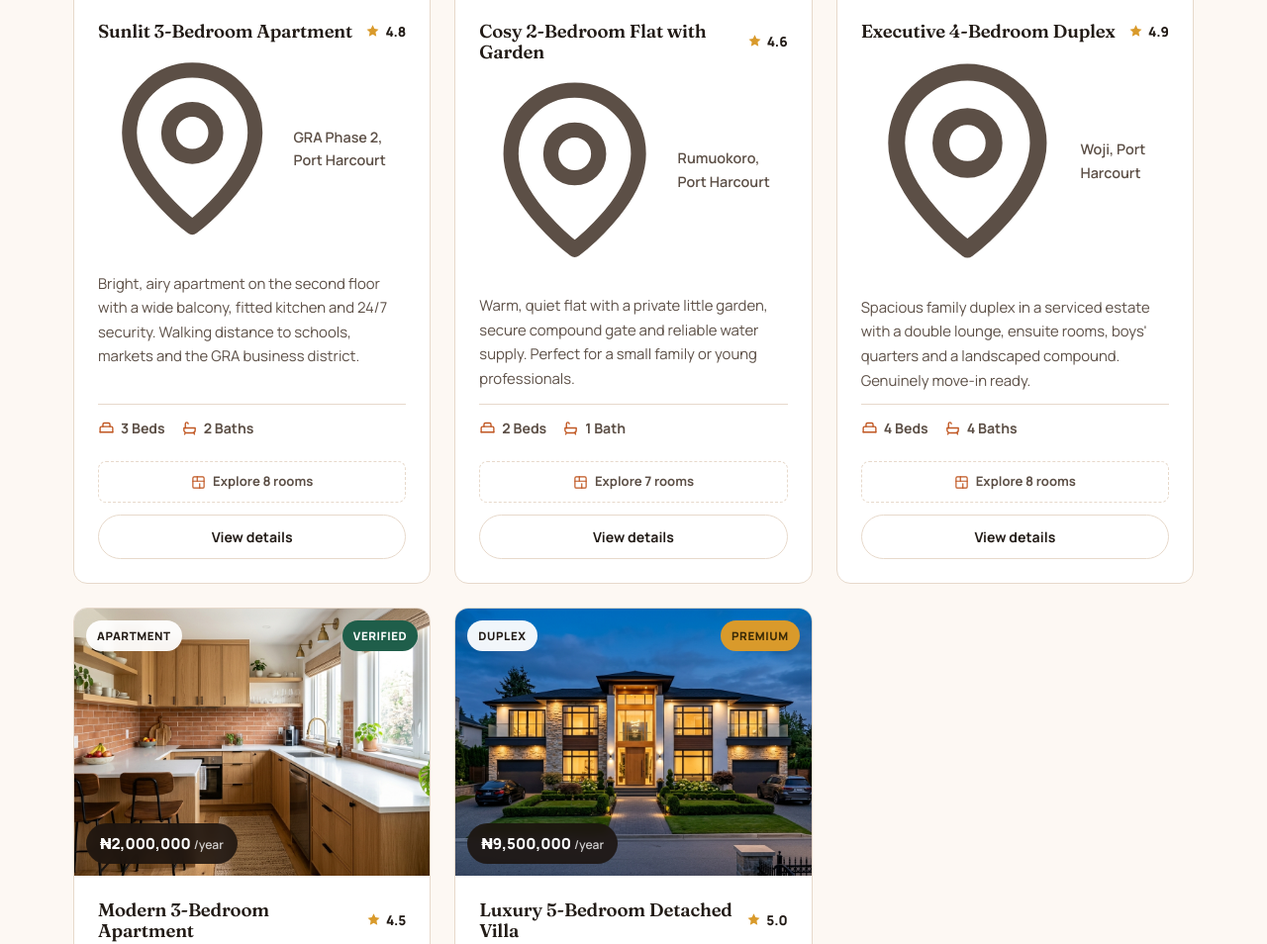
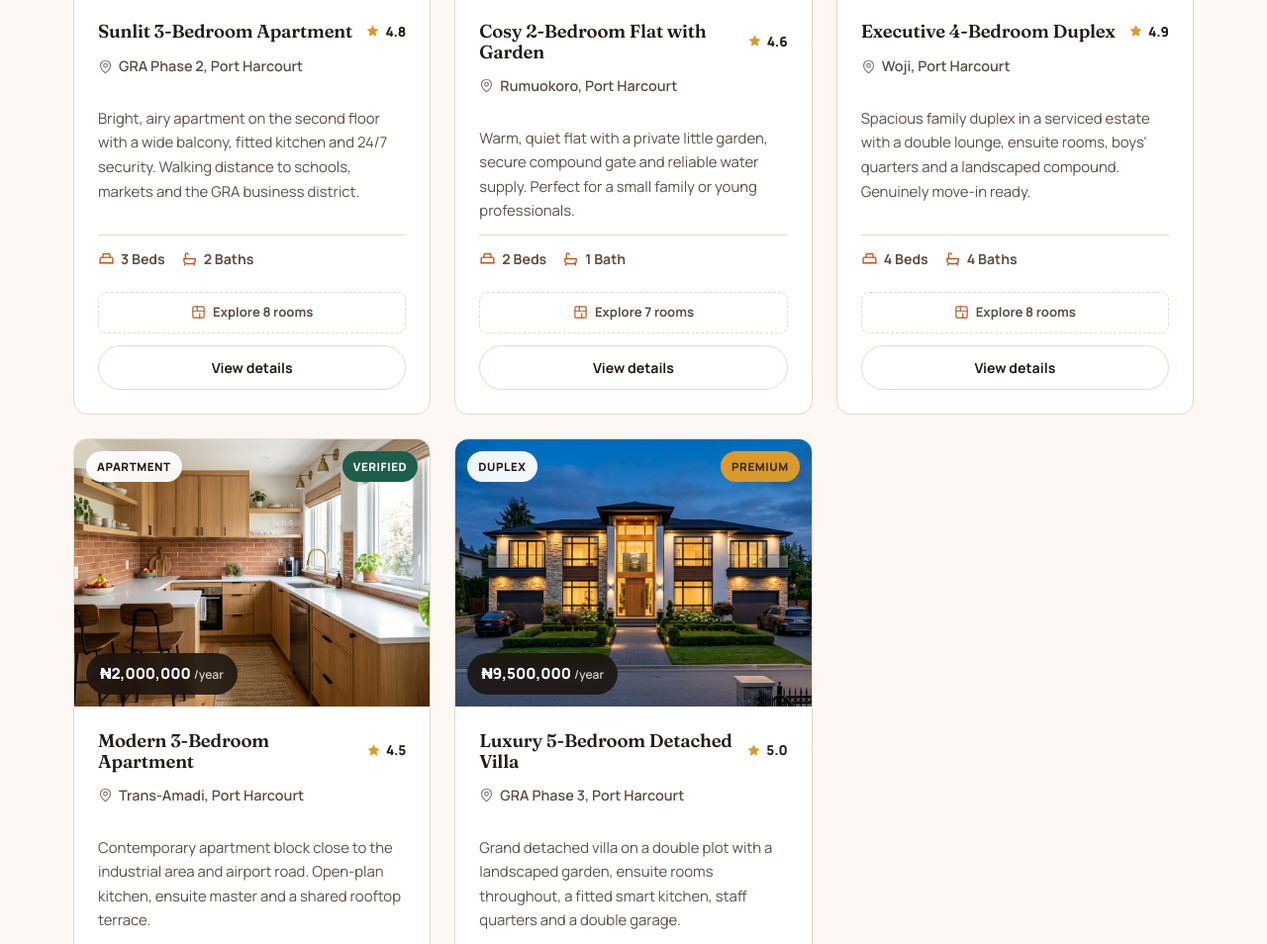
Before and after one commit to krisgideonx-png/rentnest, a plain HTML site: page index.html in a window 1280 px wide. Shown: the part 1313-2267 px from the top of the page at 99% size. Drawn offline with Linux system fonts and the light colour scheme.

Commit message:
Shrink location pin icon on listing cards
The map-pin SVG in .card-loc had no width/height, so it fell back to the
browser default replaced-element size and rendered ~4-5x the text height.
Added a scoped .property-card .card-loc svg rule (15x15px, flex-shrink:0,
muted --ink-faint colour) and tightened the gap from 7px to 6px so the
location line stays aligned and subtle. Property detail page pin untouched.

```diff
--- a/styles.css
+++ b/styles.css
@@ -254,7 +254,8 @@ ul { margin: 0; padding: 0; list-style: none; }
 .card-price small { font-weight: 600; opacity: .78; font-size: .76rem; }
 .card-body { padding: var(--sp-5); display: flex; flex-direction: column; gap: var(--sp-3); flex: 1; }
 .card-title { font-size: 1.16rem; margin: 0; }
-.card-loc { display: flex; align-items: center; gap: 7px; color: var(--ink-soft); font-size: .9rem; font-weight: 600; }
+.card-loc { display: flex; align-items: center; gap: 6px; color: var(--ink-soft); font-size: .9rem; font-weight: 600; }
+.property-card .card-loc svg { width: 15px; height: 15px; flex-shrink: 0; color: var(--ink-faint); }
 .card-desc { color: var(--ink-soft); font-size: .93rem; margin: 0; flex: 1; }
 .card-specs { display: flex; flex-wrap: wrap; gap: var(--sp-4); padding-top: var(--sp-3); border-top: 1px solid var(--line); }
 .spec { display: inline-flex; align-items: center; gap: 6px; font-size: .88rem; font-weight: 700; color: var(--ink-soft); }
```
